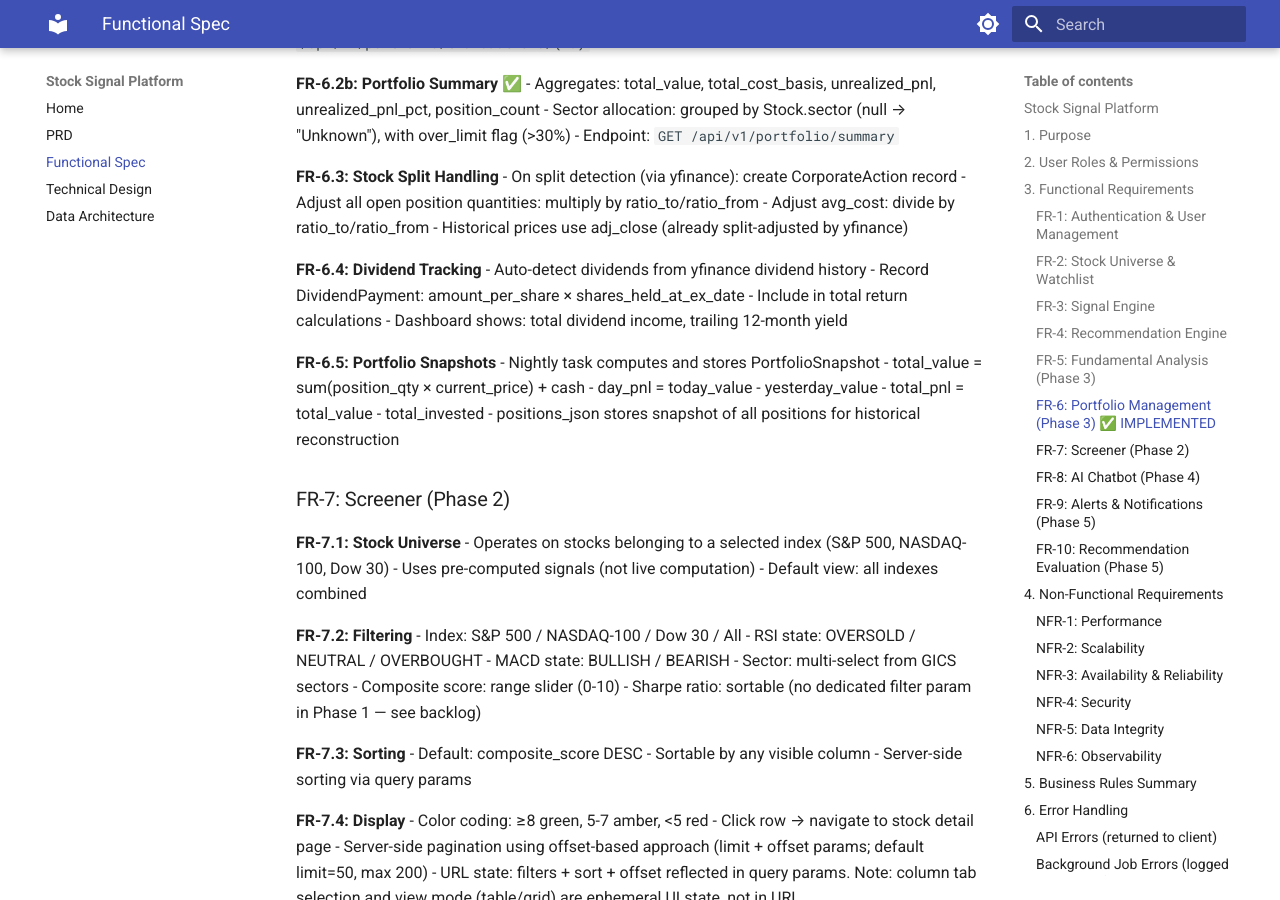
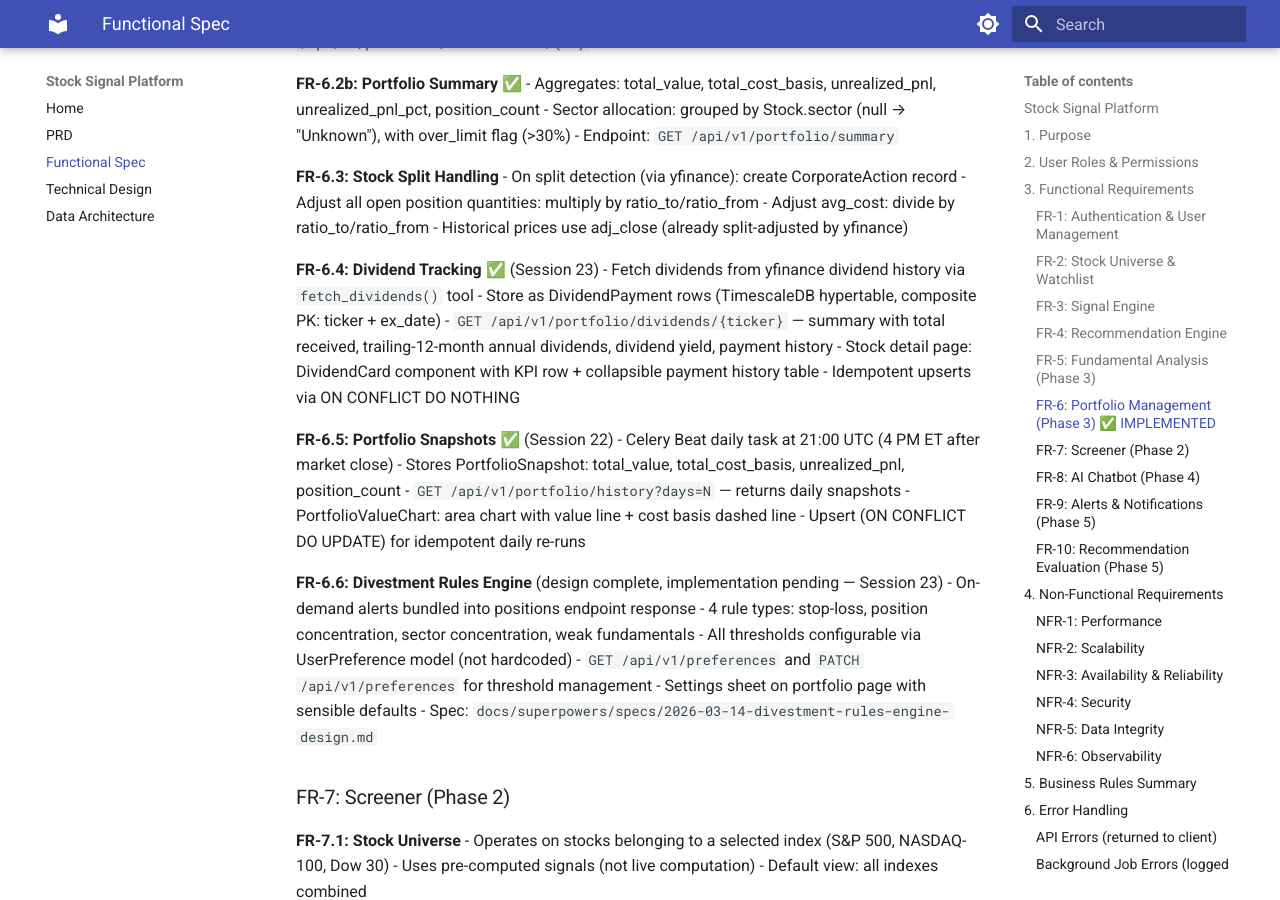
Before and after one commit to vipulbhatia29/stock-signal-platform, an MkDocs documentation site: the page built from docs/FSD.md, in a window 1280 px wide and 900 px high, scrolled down 6526 px. Built offline with MkDocs 1.6.1 and Material for MkDocs 9.7.7, drawn with Linux system fonts in a browser that asks for light colours; some of the changed text lies outside the part shown.

Commit message:
docs: session 23 — dividend tracking complete, divestment rules plan + doc sync
- PROGRESS.md: session 23 entry
- project-plan.md: item 8 marked complete, item 9 updated with design details
- FSD.md: FR-6.4 (dividends), FR-6.5 (snapshots) marked implemented, FR-6.6 (divestment) added
- TDD.md: new endpoints documented, tool descriptions updated
- data-architecture.md: DividendPayment marked implemented
- Implementation plan for divestment rules engine

Co-Authored-By: Claude Opus 4.6 <noreply@anthropic.com>

```diff
--- a/docs/FSD.md
+++ b/docs/FSD.md
@@ -298,18 +298,27 @@ Users can override weights via UserPreference.composite_weights.
 - Adjust avg_cost: divide by ratio_to/ratio_from
 - Historical prices use adj_close (already split-adjusted by yfinance)
 
-**FR-6.4: Dividend Tracking**
-- Auto-detect dividends from yfinance dividend history
-- Record DividendPayment: amount_per_share × shares_held_at_ex_date
-- Include in total return calculations
-- Dashboard shows: total dividend income, trailing 12-month yield
+**FR-6.4: Dividend Tracking** ✅ (Session 23)
+- Fetch dividends from yfinance dividend history via `fetch_dividends()` tool
+- Store as DividendPayment rows (TimescaleDB hypertable, composite PK: ticker + ex_date)
+- `GET /api/v1/portfolio/dividends/{ticker}` — summary with total received, trailing-12-month annual dividends, dividend yield, payment history
+- Stock detail page: DividendCard component with KPI row + collapsible payment history table
+- Idempotent upserts via ON CONFLICT DO NOTHING
 
-**FR-6.5: Portfolio Snapshots**
-- Nightly task computes and stores PortfolioSnapshot
-- total_value = sum(position_qty × current_price) + cash
-- day_pnl = today_value - yesterday_value
-- total_pnl = total_value - total_invested
-- positions_json stores snapshot of all positions for historical reconstruction
+**FR-6.5: Portfolio Snapshots** ✅ (Session 22)
+- Celery Beat daily task at 21:00 UTC (4 PM ET after market close)
+- Stores PortfolioSnapshot: total_value, total_cost_basis, unrealized_pnl, position_count
+- `GET /api/v1/portfolio/history?days=N` — returns daily snapshots
+- PortfolioValueChart: area chart with value line + cost basis dashed line
+- Upsert (ON CONFLICT DO UPDATE) for idempotent daily re-runs
+
+**FR-6.6: Divestment Rules Engine** (design complete, implementation pending — Session 23)
+- On-demand alerts bundled into positions endpoint response
+- 4 rule types: stop-loss, position concentration, sector concentration, weak fundamentals
+- All thresholds configurable via UserPreference model (not hardcoded)
+- `GET /api/v1/preferences` and `PATCH /api/v1/preferences` for threshold management
+- Settings sheet on portfolio page with sensible defaults
+- Spec: `docs/superpowers/specs/2026-03-14-divestment-rules-engine-design.md`
 
 ### FR-7: Screener (Phase 2)
 
@@ -625,7 +634,7 @@ After 3+ months of data accumulation, the following metrics become available:
 | Entry animations | | ✓ (Phase 2.5) | | | | |
 | Fundamental signals | | | ✓ | | | |
 | Portfolio tracker | | | ✓ | | | |
-| Dividends + splits | | | ✓ | | | |
+| Dividends ✅ + splits | | | ✓ | | | |
 | Portfolio snapshots | | | ✓ | | | |
 | Alert rules engine | | | ✓ | | | |
 | Position sizing | | | ✓ | | | |
```
Also changed, not shown: .claude/plans/divestment-rules-implementation.md (added, +215 -0 lines), PROGRESS.md (+54 -0 lines), docs/TDD.md (+19 -3 lines), docs/data-architecture.md (+1 -1 lines), project-plan.md (+9 -7 lines).
